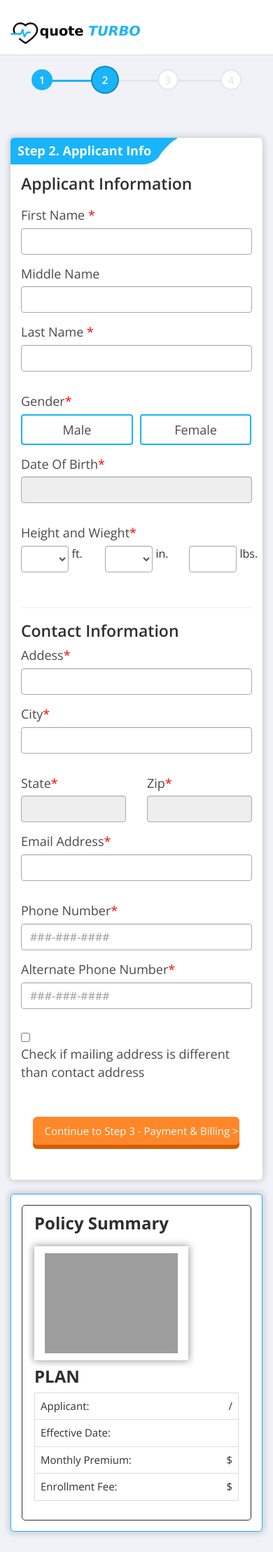
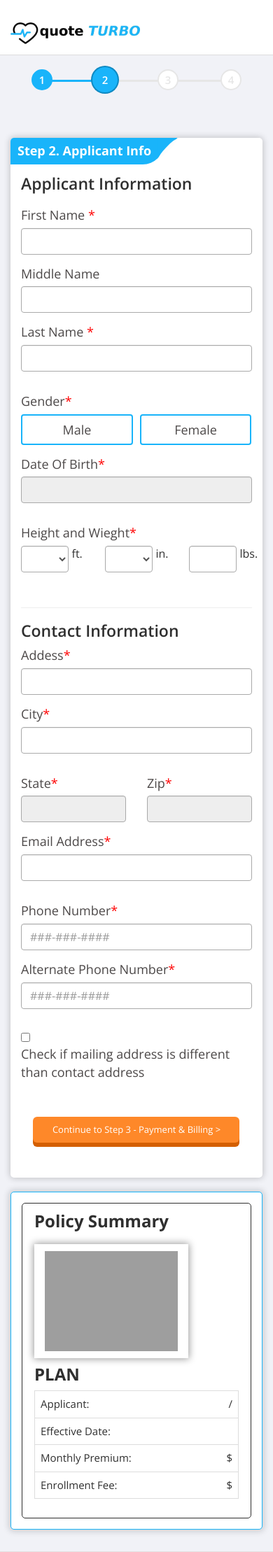
Before and after one commit to wall-e-08/qturbo, a Django app: template templates/quotes/stm_enroll_info.html in a window 390 px wide. Shown: the top 2218 px of the page at 70% size. Run offline with Django 3.2, Linux system fonts and the light colour scheme; the template is opened without the code that fills it, so the values that code supplies are empty; parts of the project's set-up code (start-up, migrations or seed data) failed here and were passed over; grey boxes are pictures that could not be loaded.

Commit message:
minor css change

```diff
--- a/app_static/nhaquote_old/css/style.css
+++ b/app_static/nhaquote_old/css/style.css
@@ -2607,7 +2607,7 @@ p {
     .summary-wrapper p {font-size: 17px}
 }
 @media (max-width: 480px){
-    #continue_next_stage_link {font-size: 15px}
+    #continue_next_stage_link {font-size: 13px}
 }
 @media (max-width: 320px){
     #continue_next_stage_link {font-size: 11px}
--- a/templates/quotes/stm_enroll_info.html
+++ b/templates/quotes/stm_enroll_info.html
@@ -1040,7 +1040,7 @@
     </div>
 </div>
 <!--disclaimer start-->
-       <div class="container">
+       <div class="container" style="padding:0 15px 0 30px">
                 {% if restrictions_omissions %}
                     <hr>
                     <div id="restrictions-n-omissions">
--- a/templates/quotes/stm_enroll_payment.html
+++ b/templates/quotes/stm_enroll_payment.html
@@ -642,7 +642,7 @@
     </div>
 </div>
 <!--disclaimer start-->
-       <div class="container">
+       <div class="container" style="padding:0 15px 0 30px">
                 {% if restrictions_omissions %}
                 <hr>
                     <div id="restrictions-n-omissions">
--- a/templates/quotes/stm_enroll_review.html
+++ b/templates/quotes/stm_enroll_review.html
@@ -534,7 +534,7 @@
                     </div>
     </div>
 <!--disclaimer start-->
-       <div class="container">
+       <div class="container" style="padding-left:0; padding-right:30px">
                 {% if restrictions_omissions %}
                     <hr>
                     <div id="restrictions-n-omissions">
```
